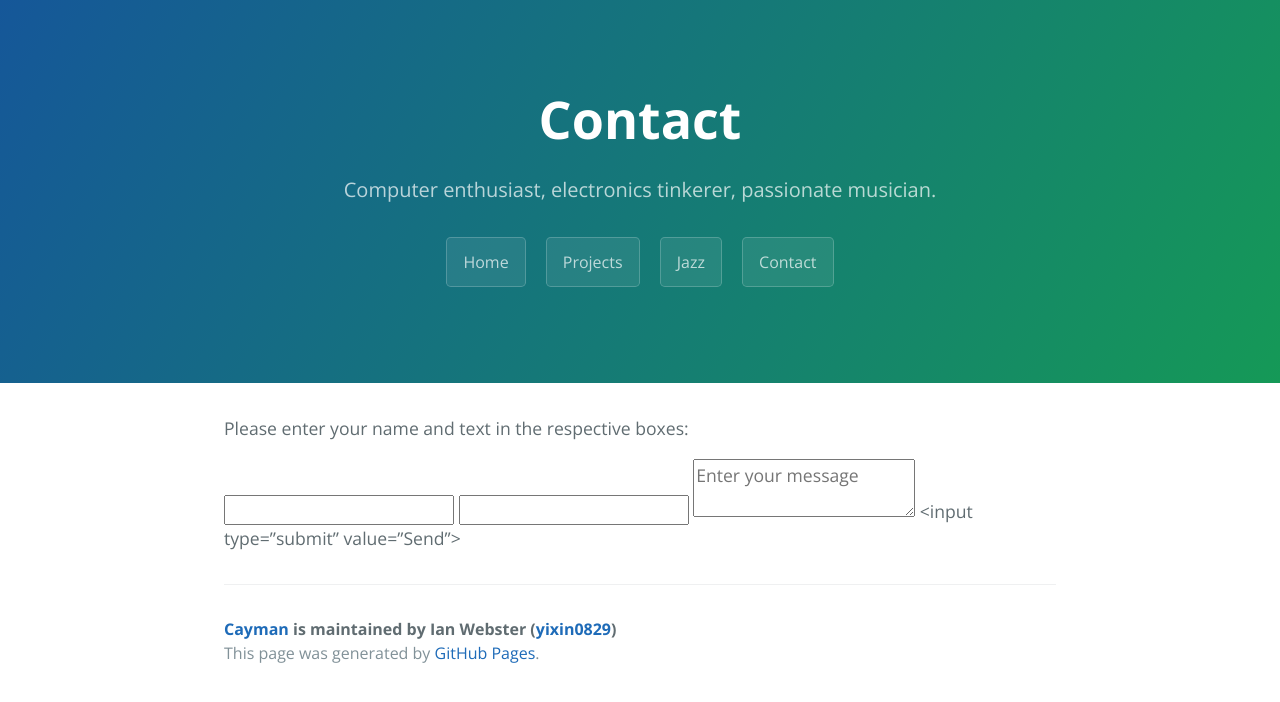
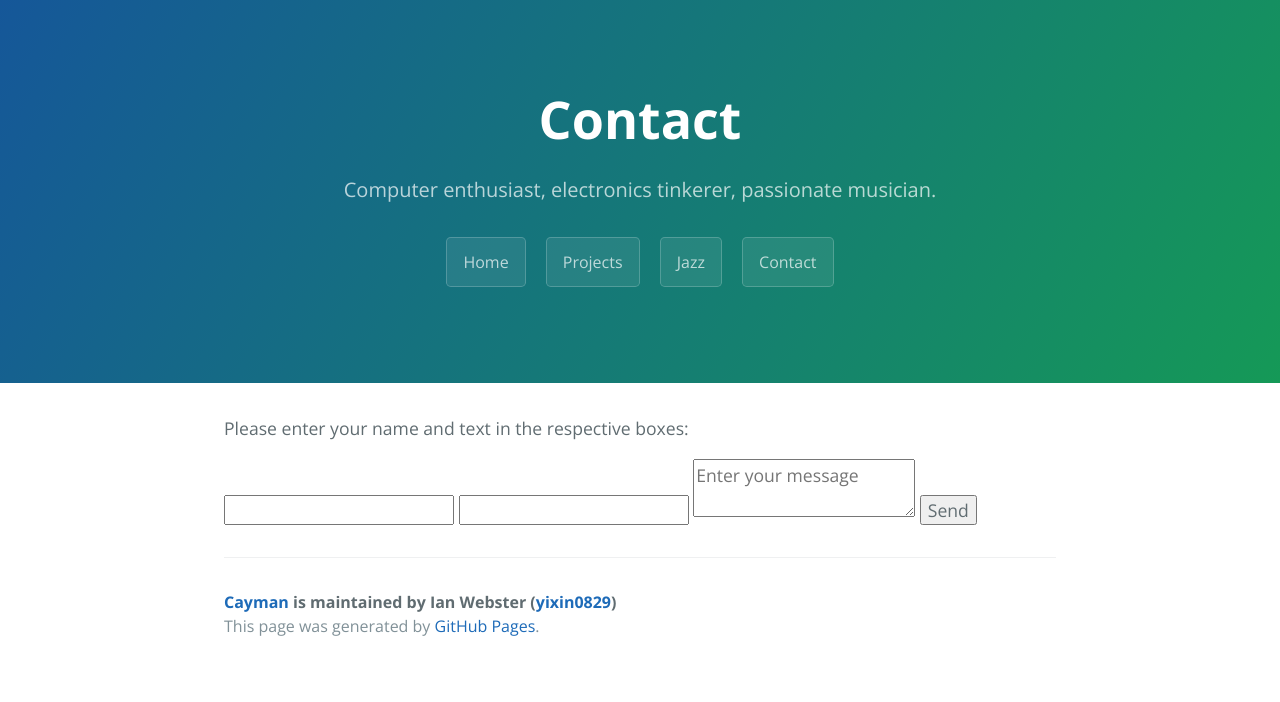
Before and after one commit to yixin0829/Cayman, a Jekyll site: the page built from contact/index.md, in a window 1280 px wide. Shown: the top 702 px of the page. Built offline with Jekyll 4.4.1, drawn with Linux system fonts in a browser that asks for light colours.

Commit message:
Update index.md

```diff
--- a/contact/index.md
+++ b/contact/index.md
@@ -10,5 +10,5 @@ Please enter your name and text in the respective boxes:
  <textarea placeholder="Enter your message"></textarea>
 <input type="text" name="_gotcha" style="display:none">
  <input type="hidden" name="_subject" value="Message via http://domain.com">
-<input type=”submit” value=”Send”>
+<input type="submit" value="Send">
 </form>
```
